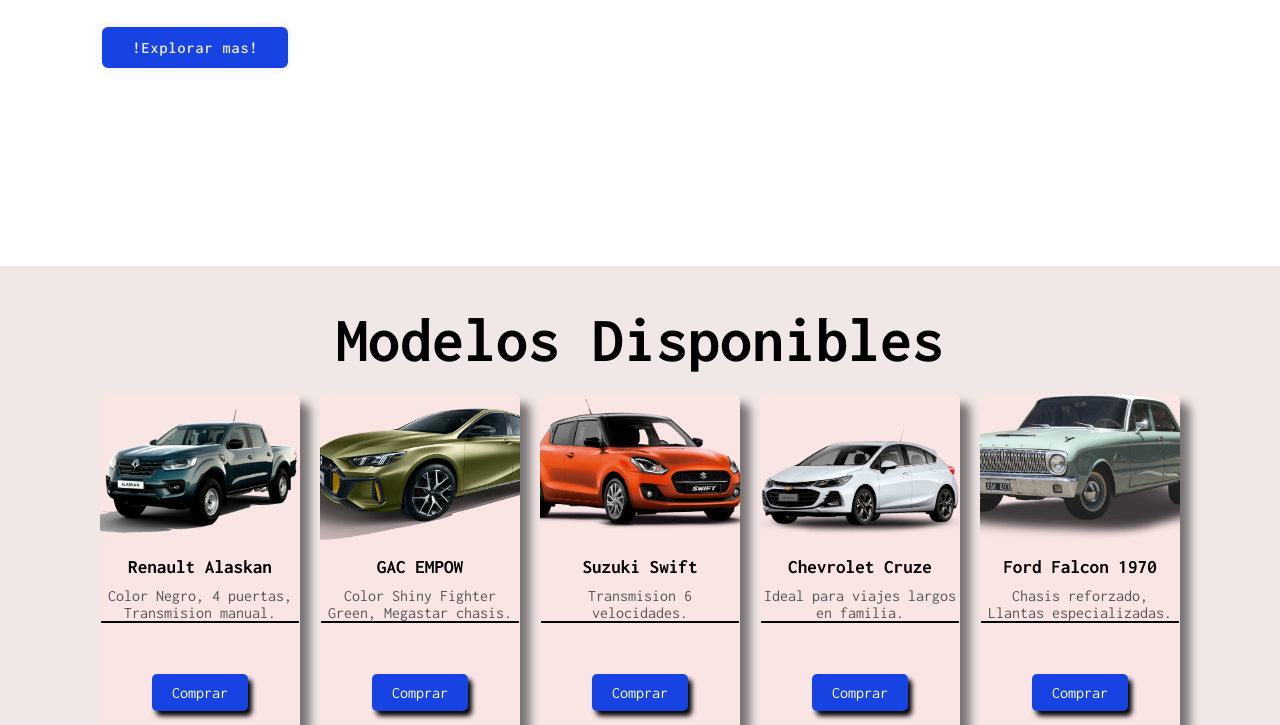
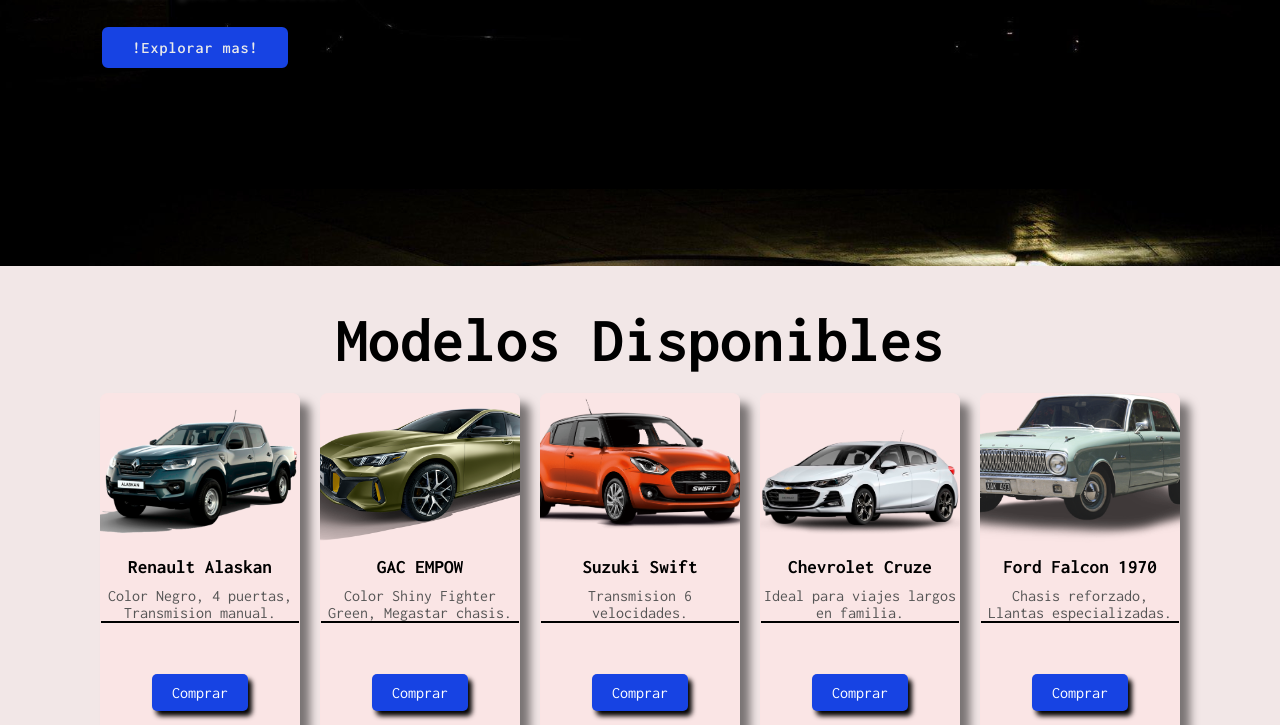
Before and after one commit to FedericoFeressin/Projecto-web-Concesionaria-de-autos, a plain HTML site: page index.html in a window 1280 px wide. Shown: the part 611-1336 px from the top of the page. Drawn offline with nearby package versions, Linux system fonts and the light colour scheme; the site is published under a folder, as on GitHub Pages, so addresses that start at the root find nothing.

Commit message:
Update style.css

```diff
--- a/style.css
+++ b/style.css
@@ -11,7 +11,7 @@
 /*Fondo de la pagina*/
 body {
 
-    background-image: url('/Imagenes/Fondo\ 1.jpg'); /* Imagen de fondo */
+    background-image: url('Imagenes/Fondo\ 1.jpg'); /* Imagen de fondo */
     background-size: cover; /* Ajusta la imagen al tamaño de la pantalla */
     background-repeat: no-repeat; /* No repetir la imagen */
     background-attachment: fixed; /* Fondo fijo */
```
